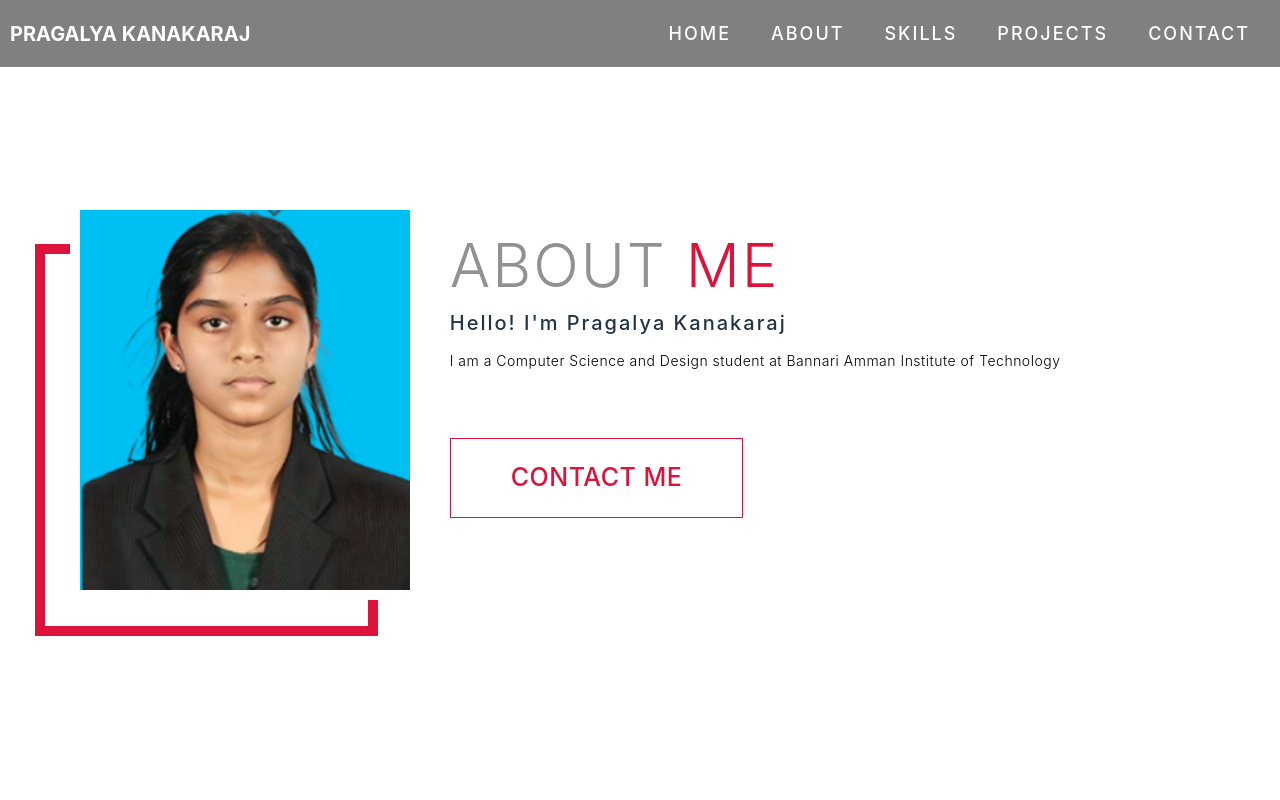
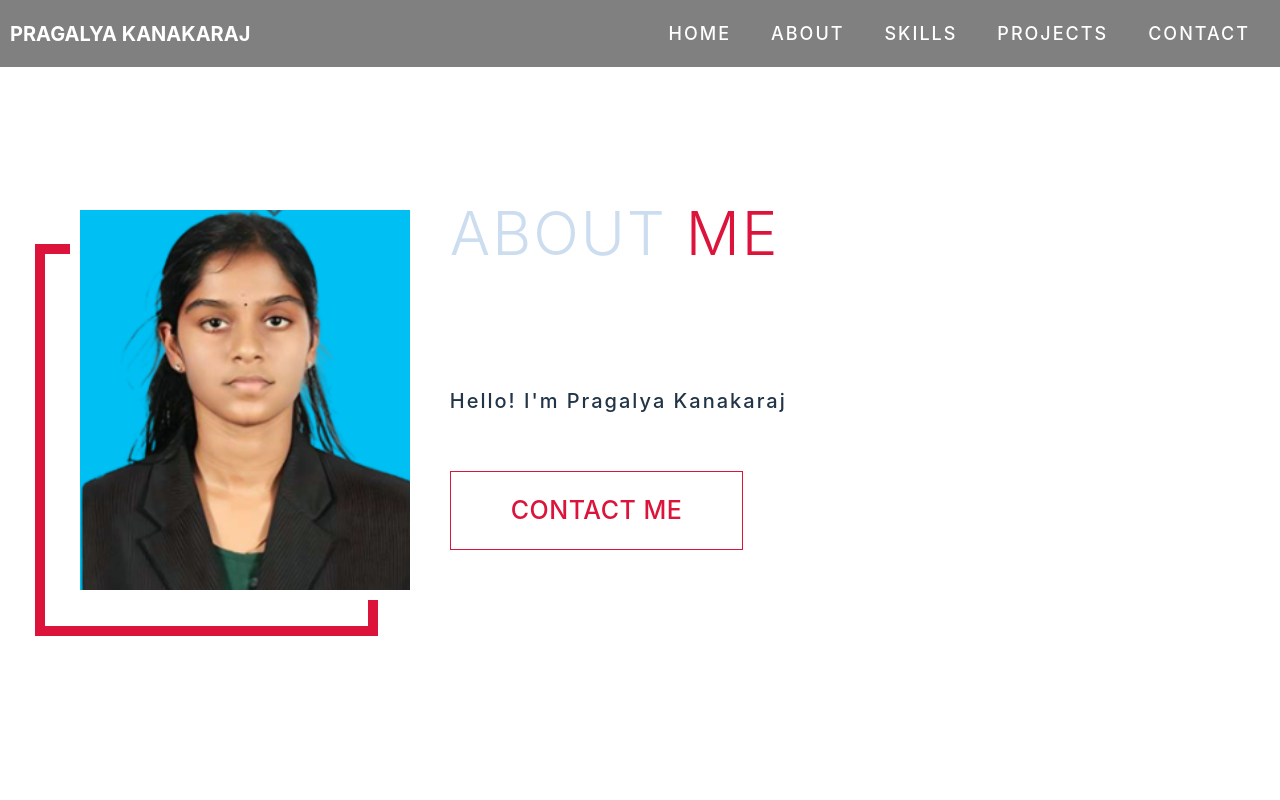
Before and after one commit to PragaL15/Pragalya_K-Portfolio, a React (Vite) app in the folder technical_portfolio/: page /about in a window 1280 px wide. Shown: the top 800 px of the page. Built offline with nearby package versions, Linux system fonts and the light colour scheme.

Commit message:
Updated Code

```diff
--- a/technical_portfolio/src/App.css
+++ b/technical_portfolio/src/App.css
@@ -62,7 +62,11 @@ p{
 .section-title span{
     color: crimson;
 }
-
+.section-title{
+    color: #ccddef;
+    font-size: 18px;
+    margin-bottom: 120px;
+}
 
 .cta {
   display: inline-block;
@@ -481,12 +485,11 @@ p{
     }
   }
 
-/* Hover Effects for All items */
+
 #skills .skills-items:hover {
     transform: scale(1.1);
 }
 
-/* Hover Effects for Each Individual Item */
 #skills .skills-items.c:hover {
     box-shadow: 3px 3px 5px 5px rgba(136, 132, 249, 0.5); /* Bottom and right shadow */
 }
@@ -848,6 +851,7 @@ p{
 
     h1.section-title{
         font-size: 6rem;
+        color: #ccddef;
     }
 
     /* Hero Section */
--- a/technical_portfolio/src/components/About.jsx
+++ b/technical_portfolio/src/components/About.jsx
@@ -15,7 +15,6 @@ const About = () => (
       <div className="col-right">
         <h1 className="section-title">About <span>Me</span></h1>
         <h2>Hello! I'm Pragalya Kanakaraj</h2>
-        <p>I am a Computer Science and Design student at Bannari Amman Institute of Technology</p>
         <a href="#contact" className="cta">Contact Me</a>
       </div>
     </div>
```
